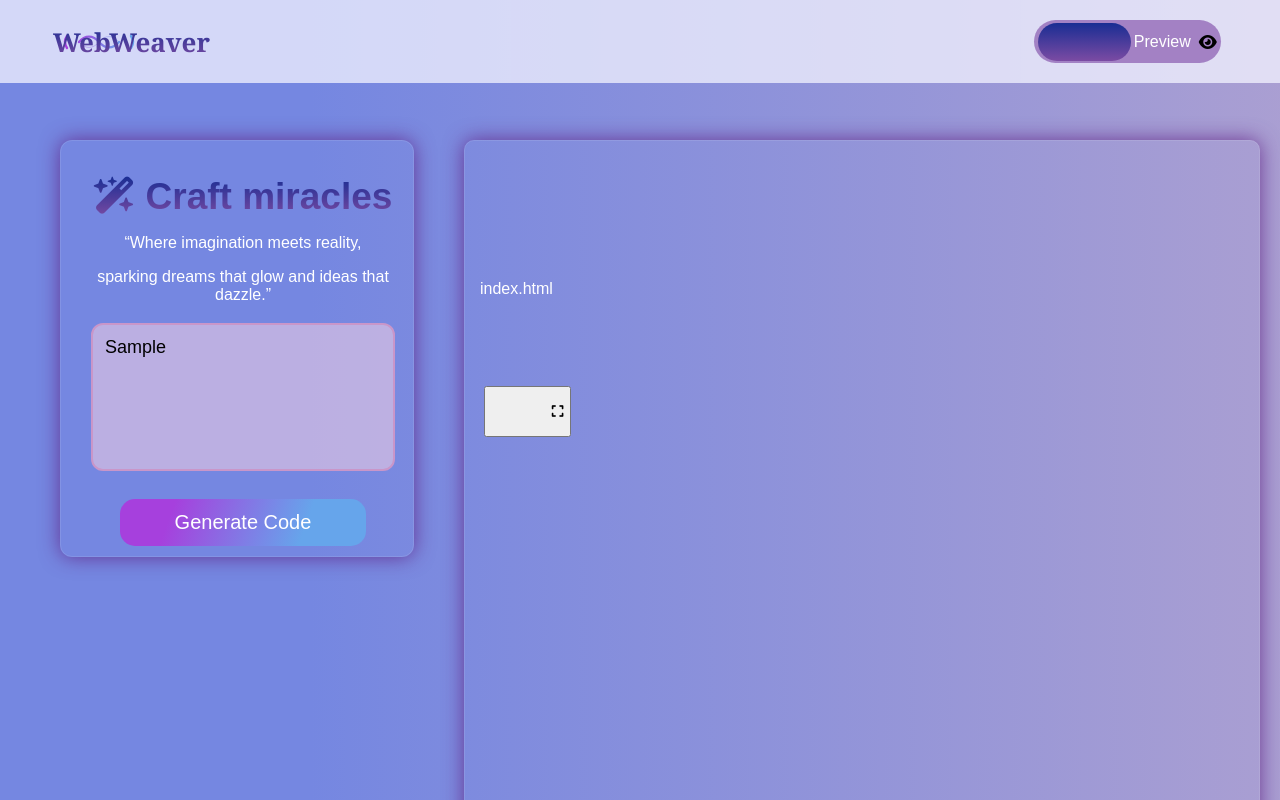
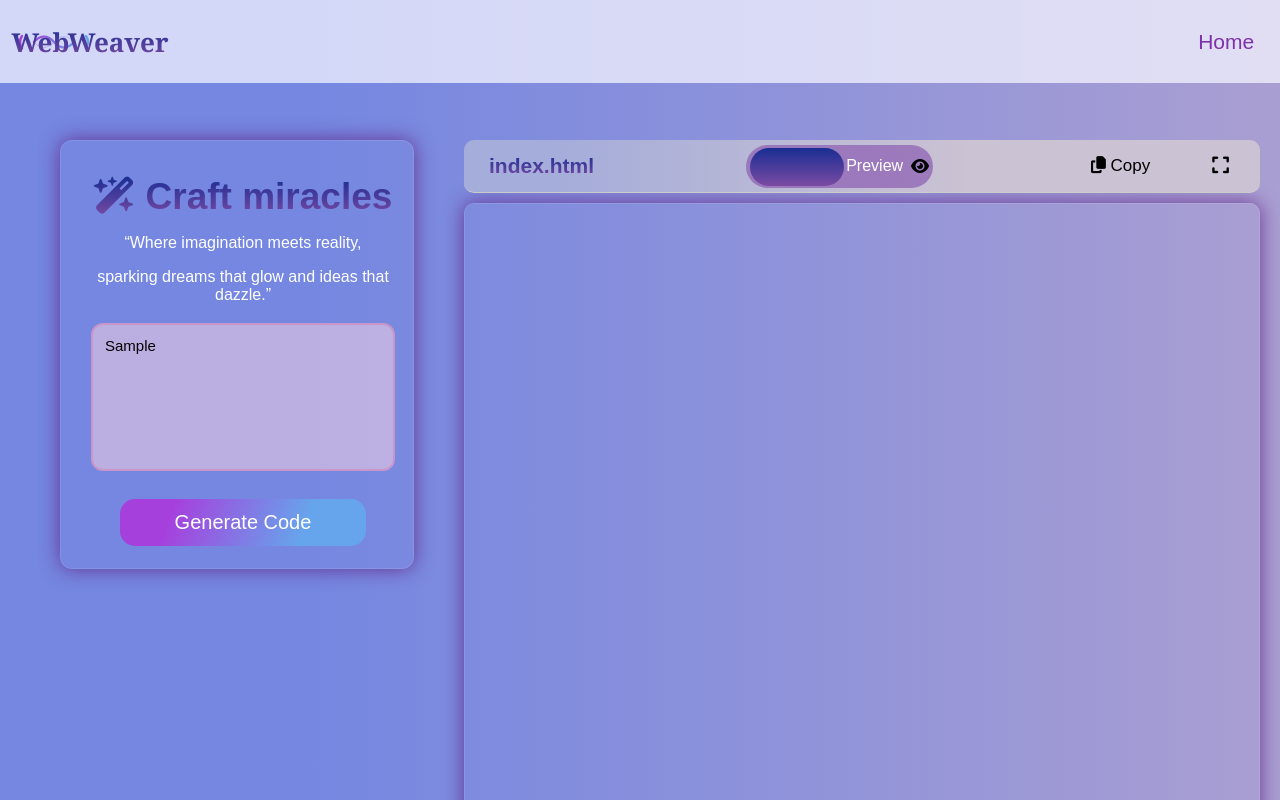
Before and after one commit to Ayesha1318/WebWeaver, a website: page views/web-builder.html in a window 1280 px wide. Both pictures are taken after typing "Sample" into the empty fields and a click on the button "Generate Code". Shown: the top 800 px of the page. Drawn offline with Linux system fonts and the light colour scheme; files that its build step writes are made by us from their sources; no server answers.

Commit message:
last commit

```diff
--- a/public/style.css
+++ b/public/style.css
@@ -4,18 +4,22 @@
 body {
   height: 100vh;
   margin: 0;
-        background: linear-gradient(90deg, rgb(117, 135, 225) 12.1%, rgba(188,167,205,1) 63.2%);
+  background: linear-gradient(
+    90deg,
+    rgb(117, 135, 225) 12.1%,
+    rgba(188, 167, 205, 1) 63.2%
+  );
   background-size: 200% 200%;
   transition: background-position 0.1s ease-out;
 }
 
+
+/*<------------navbar------------>*/
 .nav-bar {
   display: flex;
   background-color: rgba(244, 244, 255, 0.752);
-  /* flex-wrap: wrap; */
   height: 83px;
   width: 100%;
-  /* justify-content: space-evenly; */
   justify-content: space-around;
   align-items: center;
   top: 0px;
@@ -25,7 +29,6 @@ body {
   z-index: 1000;
 }
 .nav-btn ul li {
-  /* background: wheat; */
   display: inline-block;
   list-style: none;
 }
@@ -41,6 +44,7 @@ body {
 }
 
 /* Underline (hidden at first) */
+
 .nav-btn li a::after {
   content: "";
   position: absolute;
@@ -52,27 +56,28 @@ body {
   transition: width 0.6s ease;
 }
 
-/* On hover: text color + underline */
 .nav-btn li a:hover {
   color: rgb(127, 49, 170);
 }
 
+/* On hover: underline */
 .nav-btn li a:hover::after {
   width: 100%;
 }
-/*Logo*/
+
+/*<--------Logo-------->*/
 .logo h1 {
   position: relative;
   background: -webkit-linear-gradient(#192d93, #7b4ba3);
   -webkit-background-clip: text;
   -webkit-text-fill-color: transparent;
-  background-clip: text; /* for Firefox */
+  background-clip: text;
   font-family: Cambria, Cochin, Georgia, Times, "Times New Roman", serif;
   font-size: 26px;
-  right:380px;
+  right: 380px;
 }
 
-/*nav bar Button */
+/*<------------nav bar Button----------> */
 .nav-btn button {
   padding: 13px;
   border-radius: 15px;
@@ -98,11 +103,7 @@ body {
   left: 0;
   width: 100%;
   height: 100%;
-  background-image: linear-gradient(
-    100.5deg,
-    #632783 21.2%,
-    #325579 76.1%
-  );
+  background-image: linear-gradient(100.5deg, #632783 21.2%, #325579 76.1%);
   opacity: 0;
   transition: opacity 0.6s ease-in-out;
   z-index: -1;
@@ -112,8 +113,8 @@ body {
   opacity: 1;
 }
 
-
-.hero-section{
+/*<-----------Main section------------>*/
+.hero-section {
   display: flex;
   position: relative;
   padding-top: 150px;
@@ -121,19 +122,19 @@ body {
   margin-left: 70px;
 }
 
-.first-heading h1{
+.first-heading h1 {
   font-size: 45px;
   background: -webkit-linear-gradient(#192d93, #7b4ba3);
   -webkit-background-clip: text;
   -webkit-text-fill-color: transparent;
   margin-bottom: 2px;
 }
-.second-heading h1{
+.second-heading h1 {
   color: white;
   font-size: 45px;
   margin-top: 9px;
 }
-.hero-section h2{
+.hero-section h2 {
   font-size: 39px;
   background: -webkit-linear-gradient(#321b84, #66348d);
   -webkit-background-clip: text;
@@ -141,7 +142,7 @@ body {
   margin-bottom: 15px;
 }
 
-.hero-section p{
+.hero-section p {
   font-size: 22px;
   color: white;
   margin-top: 4px;
@@ -173,11 +174,7 @@ body {
   left: 0;
   width: 100%;
   height: 100%;
-  background-image: linear-gradient(
-    100.5deg,
-    #632783 21.2%,
-    #325579 76.1%
-  );
+  background-image: linear-gradient(100.5deg, #632783 21.2%, #325579 76.1%);
   opacity: 0;
   transition: opacity 0.6s ease-in-out;
   z-index: -1;
@@ -191,7 +188,7 @@ body {
   opacity: 1;
 }
 
-.website-img{
+.website-img {
   display: flex;
   flex-direction: column;
   position: absolute;
@@ -200,7 +197,7 @@ body {
   height: 350px;
 }
 
-.website-img img{
+.website-img img {
   height: 100%;
   width: 100%;
   border-radius: 10px;
@@ -208,12 +205,13 @@ body {
   transition: box-shadow 0.3s ease-in-out;
 }
 
-
 .website-img img:hover {
   box-shadow: 0 0 40px rgba(166, 64, 221, 1);
 }
 
-#feature{
+
+/* <----------Features part-----------> */
+#feature {
   display: flex;
   justify-content: center;
   align-items: center;
@@ -221,13 +219,13 @@ body {
   flex-direction: column;
   padding-top: 23vh;
 }
-#feature .first-title h1{
+#feature .first-title h1 {
   color: white;
   font-size: 39px;
   margin-top: 9px;
   margin-bottom: 1px;
 }
-#feature .second-title h1{
+#feature .second-title h1 {
   background: -webkit-linear-gradient(#192d93, #7b4ba3);
   -webkit-background-clip: text;
   -webkit-text-fill-color: transparent;
@@ -235,16 +233,15 @@ body {
   margin-top: 2px;
   margin-bottom: 14px;
 }
-#feature p{
+#feature p {
   color: white;
   font-size: 20px;
   margin-top: 1px;
 }
 
-
 .cards {
   display: grid;
-  grid-template-columns: repeat(3, 1fr);;
+  grid-template-columns: repeat(3, 1fr);
   gap: 25px;
   max-width: 1200px;
   margin: auto;
@@ -276,6 +273,7 @@ body {
   box-shadow: 0 0 20px rgba(166, 64, 221, 0.5);
 }
 
+/*<-----------Cta Section------------>*/
 .cta-wrapper {
   display: flex;
   justify-content: center;
@@ -334,11 +332,7 @@ body {
   left: 0;
   width: 100%;
   height: 100%;
-  background-image: linear-gradient(
-    100.5deg,
-    #632783 21.2%,
-    #325579 76.1%
-  );
+  background-image: linear-gradient(100.5deg, #632783 21.2%, #325579 76.1%);
   opacity: 0;
   transition: opacity 0.6s ease-in-out;
   z-index: -1;
@@ -351,6 +345,8 @@ body {
 .cta-card button:hover::after {
   opacity: 1;
 }
+
+/*<-----------Footer section------------>*/
 
 .footer {
   background: rgba(255, 255, 255, 0.05);
--- a/public/webBuilder.css
+++ b/public/webBuilder.css
@@ -1,31 +1,34 @@
 * {
   font-family: Arial, Helvetica, sans-serif;
 }
+
 body {
-      height: 100vh;
-        margin: 0;
-        background: linear-gradient(90deg, rgb(117, 135, 225) 12.1%, rgba(188,167,205,1) 63.2%);
-        background-size: 200% 200%;
-        transition: background-position 0.1s ease-out;
+  height: 100vh;
+  margin: 0;
+  background: linear-gradient(
+    90deg,
+    rgb(117, 135, 225) 12.1%,
+    rgba(188, 167, 205, 1) 63.2%
+  );
+  background-size: 200% 200%;
+  transition: background-position 0.1s ease-out;
 }
+
 /*<-----------NavBar------------>*/
 
 .nav-bar {
   display: flex;
   background-color: rgba(244, 244, 255, 0.752);
-  /* flex-wrap: wrap; */
   height: 83px;
   width: 100%;
-  /* justify-content: space-evenly; */
   justify-content: space-around;
   align-items: center;
   top: 0px;
   position: fixed;
   left: 0;
-  gap: 250px;
+  gap: 420px;
   z-index: 1000;
 }
-
 
 .logo h1 {
   position: relative;
@@ -35,16 +38,207 @@ body {
   background-clip: text; /* for Firefox */
   font-family: Cambria, Cochin, Georgia, Times, "Times New Roman", serif;
   font-size: 26px;
-  right:455px;
+  right: 530px;
+}
+.nav-btn ul li{
+   display: inline-block;
+  list-style: none;
 }
 
+.nav-btn li a{
+  color: rgb(127, 49, 170);
+  font-size: 21px;
+  text-decoration: none;
+  font-weight: 500;
+  margin: 12px;
+  position: relative;
+  text-decoration: none;
 
+}
+ .nav-btn li a::after {
+  content: "";
+  position: absolute;
+  left: 0;
+  bottom: -2px; /* space below text */
+  width: 0;
+  height: 2px;
+  background-color: rgb(127, 49, 170);
+  transition: width 0.6s ease;
+}
+
+ .nav-btn li a:hover {
+  color: rgb(127, 49, 170);
+}
+
+/* On hover: underline */
+ .nav-btn a:hover::after {
+  width: 100%;
+}
+
+/*<-----------main section------------>*/
+
+.main-container {
+  display: flex;
+  align-items: flex-start;
+  flex-direction: row;
+  gap: 50px;
+  margin-top: 120px;
+  padding: 20px;
+}
+
+.hero-section {
+  display: flex;
+  position: relative;
+  flex-direction: column;
+  flex: 0 0 300px;
+  margin-left: 40px;
+  text-align: center;
+  box-shadow: 0 0 20px rgba(95, 29, 130, 0.8);
+  border: 1px solid rgba(255, 255, 255, 0.1);
+  max-width: 450px;
+  padding: 10px;
+  padding-right: 18px;
+  border-radius: 12px;
+}
+
+.hero-section h1 {
+  font-size: 37px;
+  background: -webkit-linear-gradient(#192d93, #7b4ba3);
+  -webkit-background-clip: text;
+  -webkit-text-fill-color: transparent;
+  margin-bottom: 2px;
+}
+
+.hero-section textarea {
+  height: 120px;
+  width: 276px;
+  border-radius: 12px;
+  padding: 12px;
+  font-size: 15px;
+  font-weight: 500;
+  background: rgba(216, 192, 227, 0.712);
+  max-width: 100%;
+  overflow-y: hidden;
+  outline: none;
+  border: 2px solid rgb(201, 150, 201);
+  margin-bottom: 12px;
+  margin-top: 3px;
+  resize: none;
+}
+
+.hero-section .text {
+  margin-left: 20px;
+}
+
+.hero-section p {
+  color: white;
+}
+
+.hero-section button {
+  padding: 12px 55px;
+  border-radius: 15px;
+  border: none;
+  font-size: 20px;
+  color: white;
+  background-image: linear-gradient(
+    109.6deg,
+    rgba(166, 64, 221, 1) 21.2%,
+    rgba(102, 165, 235, 1) 74.4%
+  );
+  cursor: pointer;
+  position: relative;
+  overflow: hidden;
+  z-index: 1;
+  transition: transform 0.3s ease;
+  /* margin-left: 17px; */
+  margin-top: 12px;
+  margin-bottom: 12px;
+}
+
+.hero-section button::after {
+  content: "";
+  position: absolute;
+  top: 0;
+  left: 0;
+  width: 100%;
+  height: 100%;
+  background-image: linear-gradient(100.5deg, #632783 21.2%, #325579 76.1%);
+  opacity: 0;
+  transition: opacity 0.6s ease-in-out;
+  z-index: -1;
+}
+
+.hero-section button:hover::after {
+  opacity: 1;
+}
+
+/*<-----------code & preview section------------>*/
+
+.code-preview-section {
+  flex: 1;
+  display: flex;
+  flex-direction: column;
+  gap: 10px;
+  width: 100%;
+  /* height: 100vh; */
+}
+
+#codeSection {
+  color: white;
+  box-shadow: 0 0 20px rgba(95, 29, 130, 0.8);
+  border: 1px solid rgba(255, 255, 255, 0.1);
+  border-radius: 10px;
+  padding: 15px;
+  height: 100vh;
+  overflow-y: auto;
+  white-space: pre-wrap;
+}
+
+#previewSection iframe {
+  width: 100%;
+  height: 100vh;
+  box-shadow: 0 0 20px rgba(95, 29, 130, 0.8);
+  border: 1px solid rgba(255, 255, 255, 0.1);
+  border-radius: 10px;
+}
+
+.code-preview-wrapper {
+  position: relative;
+}
+
+.top-controls {
+  background: linear-gradient(
+    90deg,
+    rgb(165, 173, 218) 12.1%,
+    rgb(203, 194, 211) 63.2%
+  );
+  display: flex;
+  justify-content: space-between;
+  align-items: center;
+  padding: 0px 25px;
+  border-radius: 10px;
+  border-bottom: 1px solid #ccc;
+}
+.top-controls h1 {
+  font-size: 21px;
+  background: -webkit-linear-gradient(#192d93, #7b4ba3);
+  -webkit-background-clip: text;
+  -webkit-text-fill-color: transparent;
+}
+
+.section {
+  padding: 10px;
+  border: 1px solid #ccc;
+  min-height: 400px;
+}
+
+/*<-----------toggle------------>*/
 
 .toggle-label {
   background: #9065b4c2;
   border-radius: 25px;
   /* padding: 10px; */
-  padding: 10px 17px 10px 35px;/*top right bottom left*/
+  padding: 10px 17px 10px 35px; /*top right bottom left*/
   position: relative;
   cursor: pointer;
   width: 135px;
@@ -80,139 +274,31 @@ input[type="checkbox"]:checked + .toggle-label .toggle-slider {
   left: calc(50% - 3px);
 }
 
-.main-container {
+.btns {
   display: flex;
-  align-items: flex-start;
-   flex-direction: row;
-  /* display: grid; */
-  /* grid-template-columns: repeat(2, 1fr); */
-  /* grid-template-columns: auto 1fr; */
-  gap: 50px;
-  margin-top: 120px; /* space below nav */
-  padding: 20px;
-
+  width: 150px;
+  justify-content: space-between;
+  align-items: center;
 }
 
-.hero-section{
-  display: flex;
-  position: relative;
-   /* padding-top: 150px; */
-   /* margin-top: 150px; */
-  flex-direction: column;
-  flex: 0 0 300px;
-  margin-left: 40px;
-  /* border: 2px solid black; */
-  /* margin-right: 70%; */
- text-align: center;
-  box-shadow: 0 0 20px rgba(95, 29, 130, 0.8);
-  border: 1px solid rgba(255, 255, 255, 0.1);
-  /* border: 2px solid black; */
-  /* flex: 1; */
-  max-width: 450px;
-  padding: 10px;
-  padding-right: 18px;
-  border-radius: 12px;
-  /* height: 412px; */
+.btns .copy {
+  background: none;
+  border: none;
+  font-size: 17px;
+  cursor: pointer;
 }
 
-.hero-section h1{
-  font-size: 37px;
-    background: -webkit-linear-gradient(#192d93, #7b4ba3);
-  -webkit-background-clip: text;
-  -webkit-text-fill-color: transparent;
-  margin-bottom: 2px;
+.copy:hover {
+  color: rgba(43, 42, 42, 0.792);
 }
 
-.hero-section textarea{
-  height: 120px;
-  width: 276px;
-  border-radius: 12px;
-  padding: 12px;
-  font-size: 18px;
-  font-weight: 500;
-  background: rgba(216, 192, 227, 0.712);
-  max-width: 100%;
-  overflow-y: hidden;
-  outline: none;
-  border: 2px solid rgb(201, 150, 201);
-  margin-bottom: 12px;
-  margin-top: 3px;
-  resize: none;
+.btns .fullscreen {
+  background: none;
+  border: none;
+  font-size: 19px;
+  cursor: pointer;
 }
 
-.hero-section .text{
- margin-left: 20px;
+.fullscreen:hover {
+  color: rgba(43, 42, 42, 0.792);
 }
-
-.hero-section p{
-  color: white;
-}
-
-.hero-section button{
-  padding: 12px 55px;
-  border-radius: 15px;
-  border: none;
-  font-size: 20px;
-  color: white;
-  background-image: linear-gradient(
-    109.6deg,
-    rgba(166, 64, 221, 1) 21.2%,
-    rgba(102, 165, 235, 1) 74.4%
-  );
-  cursor: pointer;
-  position: relative;
-  overflow: hidden;
-  z-index: 1;
-  transition: transform 0.3s ease;
-  /* margin-left: 17px; */
-  margin-top: 12px;
-}
-
-.hero-section button::after {
-  content: "";
-  position: absolute;
-  top: 0;
-  left: 0;
-  width: 100%;
-  height: 100%;
-  background-image: linear-gradient(
-    100.5deg,
-    #632783 21.2%,
-    #325579 76.1%
-  );
-  opacity: 0;
-  transition: opacity 0.6s ease-in-out;
-  z-index: -1;
-}
-
-.hero-section button:hover::after {
-  opacity: 1;
-}
-
-.code-preview-section {
-  flex: 1;
-  display: flex;
-  flex-direction: column;
-  gap: 10px;
-  width: 100%;
-  /* height: 100vh; */
-}
-
-#codeSection {
-  color: white;
-  box-shadow: 0 0 20px rgba(95, 29, 130, 0.8);
-  border: 1px solid rgba(255, 255, 255, 0.1);
-  border-radius: 10px;
-  padding: 15px;
- height: 100vh;
-  overflow-y: auto;
-  white-space: pre-wrap;
-}
-
-#previewSection iframe {
-  width: 100%;
-  height: 100vh;
-  box-shadow: 0 0 20px rgba(95, 29, 130, 0.8);
-  border: 1px solid rgba(255, 255, 255, 0.1);
-  border-radius: 10px;
-}
--- a/views/web-builder.html
+++ b/views/web-builder.html
@@ -32,15 +32,12 @@
       <div class="logo">
         <h1>WebWeaver</h1>
       </div>
-      <div class="toggle-wrapper">
-        <input type="checkbox" id="toggleView">
-        <label for="toggleView" class="toggle-label">
-          <i class="fa-solid fa-laptop-code"></i><span class="toggle-text code-text">Code</span>
-          <span class="toggle-slider"></span>
-          <span class="toggle-text preview-text">Preview </span><i class="fa-solid fa-eye"></i>
+      <div class="nav-btn">
+            <ul class="home">
+            <li><a href="/">Home</a></li>
+        </ul>
+      </div>
 
-        </label>
-      </div>
     </nav>
   </header>
 
@@ -53,22 +50,41 @@
             <p>“Where imagination meets reality,</p>
             <p>sparking dreams that glow and ideas that dazzle.”</p>
           </div>
-          <textarea id="promptInput" placeholder="Enter your prompt here"></textarea>
+          <textarea id="promptInput" placeholder="Describe your website idea in detail for better results…"></textarea>
           <div><button id="generateBtn">Generate Code</button></div>
         </div>
       </div>
+
       <div class="code-preview-section">
-        <div id="codeSection">
-          <div>
-            <div>
-              <p>index.html</p>
+
+        <div class="code-preview-wrapper">
+          <div class="top-controls">
+            <div id="indexcode">
+              <h1>index.html</h1>
             </div>
-            <div> <button id="fullscreenBtn" title="Full Screen">
+
+             <div class="toggle-wrapper">
+        <input type="checkbox" id="toggleView">
+        <label for="toggleView" class="toggle-label">
+          <i class="fa-solid fa-laptop-code"></i><span class="toggle-text code-text">Code</span>
+          <span class="toggle-slider"></span>
+          <span class="toggle-text preview-text">Preview </span><i class="fa-solid fa-eye"></i>
+
+        </label>
+      </div>
+
+            <div class="btns">
+              <button class="copy" id="copyBtn" title="copy">
+                <i class="fa-solid fa-copy"></i> Copy
+              </button>
+              <button class="fullscreen" id="fullscreenBtn" title="Full Screen">
                 <i class="fa-solid fa-expand"></i>
               </button>
             </div>
           </div>
+        </div>
 
+        <div id="codeSection">
         </div>
         <div class="preview-controls">
           <div id="previewSection" style="display:none;">
@@ -88,6 +104,7 @@
     const toggleView = document.getElementById("toggleView");
     const generateBtn = document.getElementById("generateBtn");
     const fullscreenBtn = document.getElementById("fullscreenBtn");
+    const copyBtn = document.getElementById("copyBtn");
 
 
     // Toggle code/preview view
@@ -107,6 +124,10 @@
       generateBtn.style.transform = "scale(1.2)";
       generateBtn.style.transition = "transform 0.2s ease";
       setTimeout(() => generateBtn.style.transform = "scale(1)", 200);
+
+      const originalText = generateBtn.textContent;
+      generateBtn.textContent = "Spinning Magic…";
+      generateBtn.disabled = true;
     });
 
     // Fetch generated code
@@ -133,8 +154,26 @@
       } catch (err) {
         console.error("Fetch error:", err);
       }
+      finally {
+        // Always reset button text, even if error occurs
+        generateBtn.textContent = 'Generate Code';
+        generateBtn.disabled = false;
+      }
     });
 
+    copyBtn.addEventListener("click", () => {
+      if (!generatedHTML) return;           // nothing to copy
+      navigator.clipboard.writeText(generatedHTML)
+        .then(() => {
+          copyBtn.textContent = "Copied!";
+          setTimeout(() => copyBtn.innerHTML = `<i class="fa-regular fa-copy"></i> Copy`, 1500);
+        })
+        .catch(err => {
+          console.error("Copy failed:", err);
+          copyBtn.textContent = "Failed!";
+          setTimeout(() => copyBtn.innerHTML = `<i class="fa-regular fa-copy"></i> Copy`, 1500);
+        });
+    });
 
     fullscreenBtn.addEventListener("click", () => {
       if (!document.fullscreenElement) {
```
Also changed, not shown: views/index.html (+23 -15 lines). Lines whose indentation alone changed are shown as unchanged.
